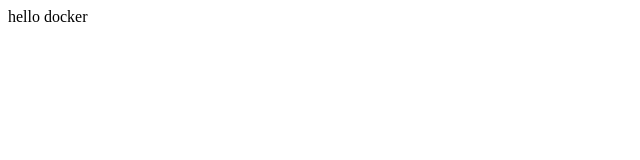
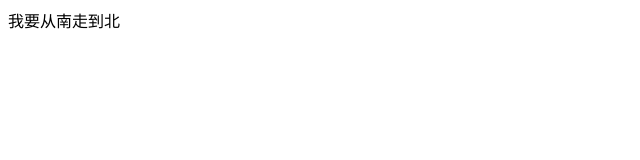
Before and after one commit to dbllm/docker-front, a plain HTML site: page index.html in a window 1280 px wide. Shown: the whole page, without its empty margins (0-640 px from the left). Drawn offline with Linux system fonts and the light colour scheme.

Commit message:
试试就试试嘛

```diff
--- a/index.html
+++ b/index.html
@@ -6,6 +6,6 @@
     <title>docker test</title>
 </head>
 <body>
-    hello docker
+    <div>我要从南走到北</div>
 </body>
 </html>
```
